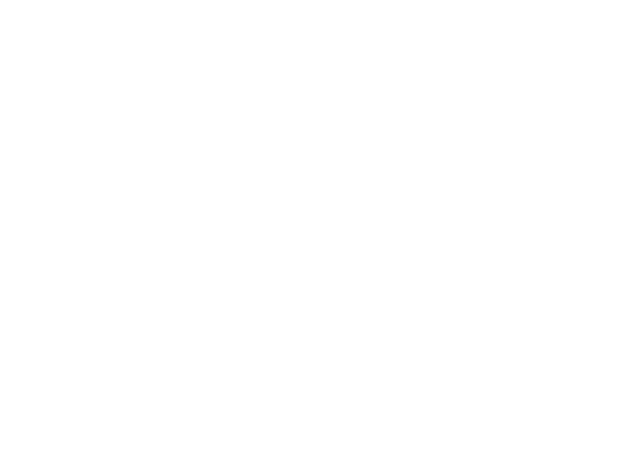
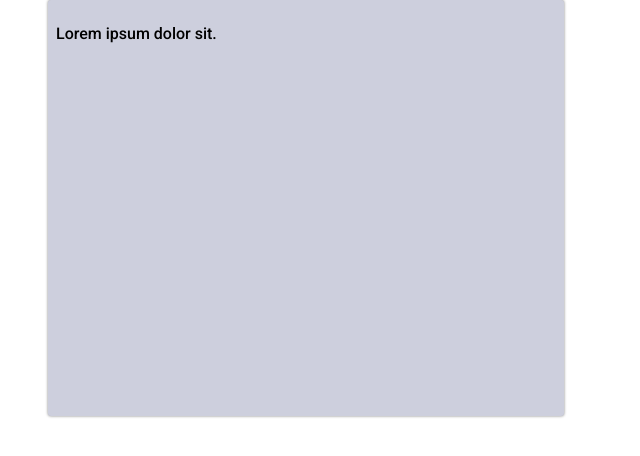
Before and after one commit to luisjavm3/todov2-client, a React (Create React App) app: page /login in a window 1280 px wide. Shown: the top 456 px of the page, without its empty margins (0-640 px from the left). Built offline with nearby package versions, Linux system fonts and the light colour scheme.

Commit message:
code Paper styles

```diff
--- a/src/components/Paper.jsx
+++ b/src/components/Paper.jsx
@@ -1,7 +1,11 @@
 import React from 'react';
 
-const Paper = ({ children }) => {
-  return <div></div>;
+const Paper = ({ children, width = '500px', height = '400px' }) => {
+  return (
+    <div className="paper" style={{ width: width, height: height }}>
+      {children}
+    </div>
+  );
 };
 
 export default Paper;
--- a/src/styles/_variables.scss
+++ b/src/styles/_variables.scss
@@ -6,6 +6,7 @@ $btn-action-color: #97baff;
 $btn-create-color: #97d0a4;
 $btn-update-color: #f8ffab;
 $btn-delete-color: #ffab98;
+$paper-bg-color: #cdcfdd;
 
 //Sizes
 $header-height: 2.5rem;
--- /dev/null
+++ b/src/styles/components/_paper.scss
@@ -0,0 +1,7 @@
+.paper {
+  background-color: $paper-bg-color;
+  border-radius: 3px;
+  box-shadow: 0px 0px 3px gray;
+  padding: 8px;
+  overflow: hidden;
+}
--- a/src/styles/index.scss
+++ b/src/styles/index.scss
@@ -1,5 +1,6 @@
 @import './variables';
 @import './views/login';
+@import './components/paper';
 
 // Components
 @import './components/header';
--- a/src/views/Login.jsx
+++ b/src/views/Login.jsx
@@ -1,9 +1,14 @@
 import React from 'react';
+import Paper from '../components/Paper';
 
 const Login = () => {
   return (
     <div className="login">
-      <div className="frame frame--padding"></div>
+      <div className="frame frame--padding">
+        <Paper>
+          <p>Lorem ipsum dolor sit.</p>
+        </Paper>
+      </div>
     </div>
   );
 };
```
